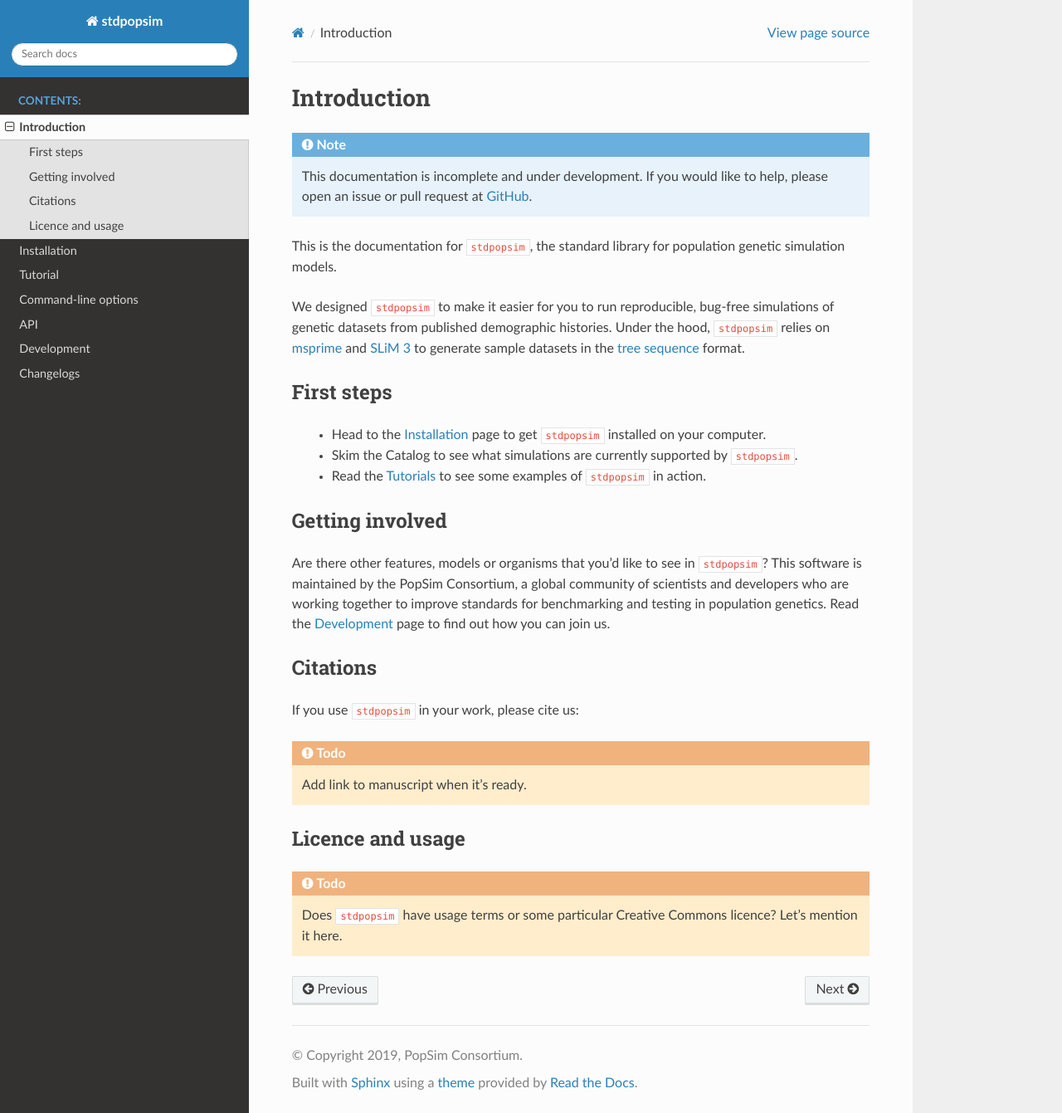
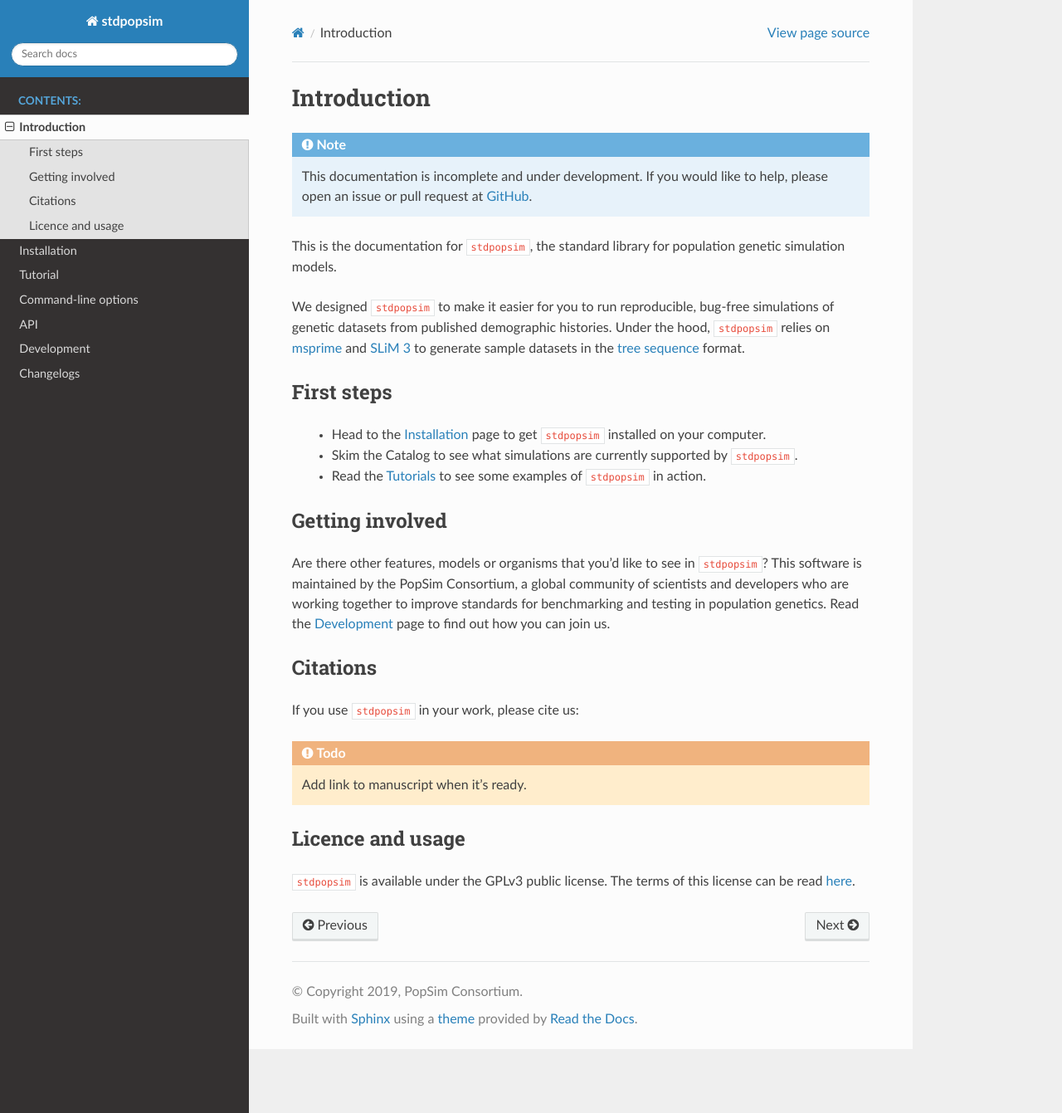
Before and after one commit to popsim-consortium/stdpopsim, a Sphinx documentation site: the page built from docs/introduction.rst, in a window 1280 px wide and 1341 px high. Shown: the whole window at 83% size. Built offline with Sphinx 7.4.7 and the Read the Docs theme 2.0.0, drawn with Linux system fonts in a browser that asks for light colours; formulas are drawn with MathJax 3; pages that are not in the unit, such as notebooks, are missing from menus.

Commit message:
Added link to GPLv3 licence in intro.

```diff
--- a/docs/introduction.rst
+++ b/docs/introduction.rst
@@ -51,6 +51,6 @@ If you use ``stdpopsim`` in your work, please cite us:
 Licence and usage
 -----------------
 
-.. todo::
-	Does ``stdpopsim`` have usage terms or some particular Creative Commons licence?
-	Let's mention it here.
+``stdpopsim`` is available under the GPLv3 public license.
+The terms of this license can be read
+`here <https://www.gnu.org/licenses/gpl-3.0.en.html>`_.
```
